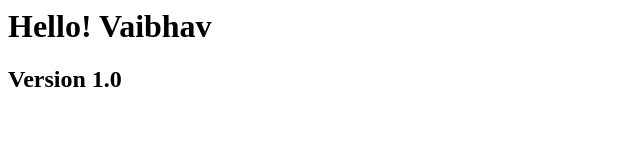
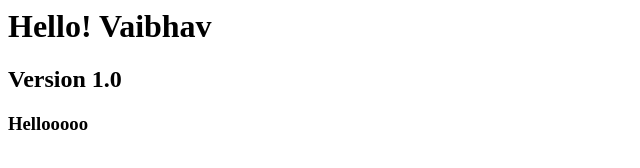
Before and after one commit to vaibhav-umbarkar/jenkins-demo, a plain HTML site: page index.html in a window 1280 px wide. Shown: the whole page, without its empty margins (0-640 px from the left). Drawn offline with Linux system fonts and the light colour scheme.

Commit message:
Add h3 header with text 'Hellooooo' to index.html

```diff
--- a/index.html
+++ b/index.html
@@ -2,5 +2,6 @@
   <body>
       <h1>Hello! Vaibhav</h1>
       <h2>Version 1.0</h2>
+      <h3>Hellooooo</h3>
   </body>
 </html>
```
